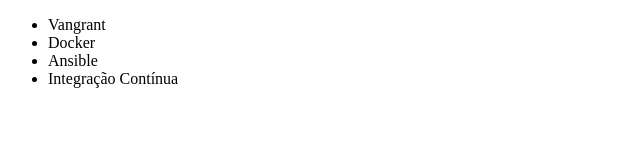
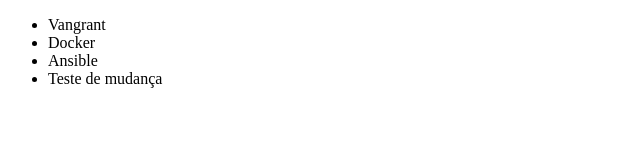
Before and after one commit to viniciusHartmann/Curso-Alura, a plain HTML site: page index.html in a window 1280 px wide. Shown: the full height of the page, 0-640 px from the left. Drawn offline with Linux system fonts and the light colour scheme.

Commit message:
Renomeando curdo de integração contínua

```diff
--- a/index.html
+++ b/index.html
@@ -10,7 +10,7 @@
         <li>Vangrant</li>
         <li>Docker</li>
         <li>Ansible</li>
-        <li>Integração Contínua</li>
+        <li>Teste de mudança</li>
     </ul>
 
 </body>
```
